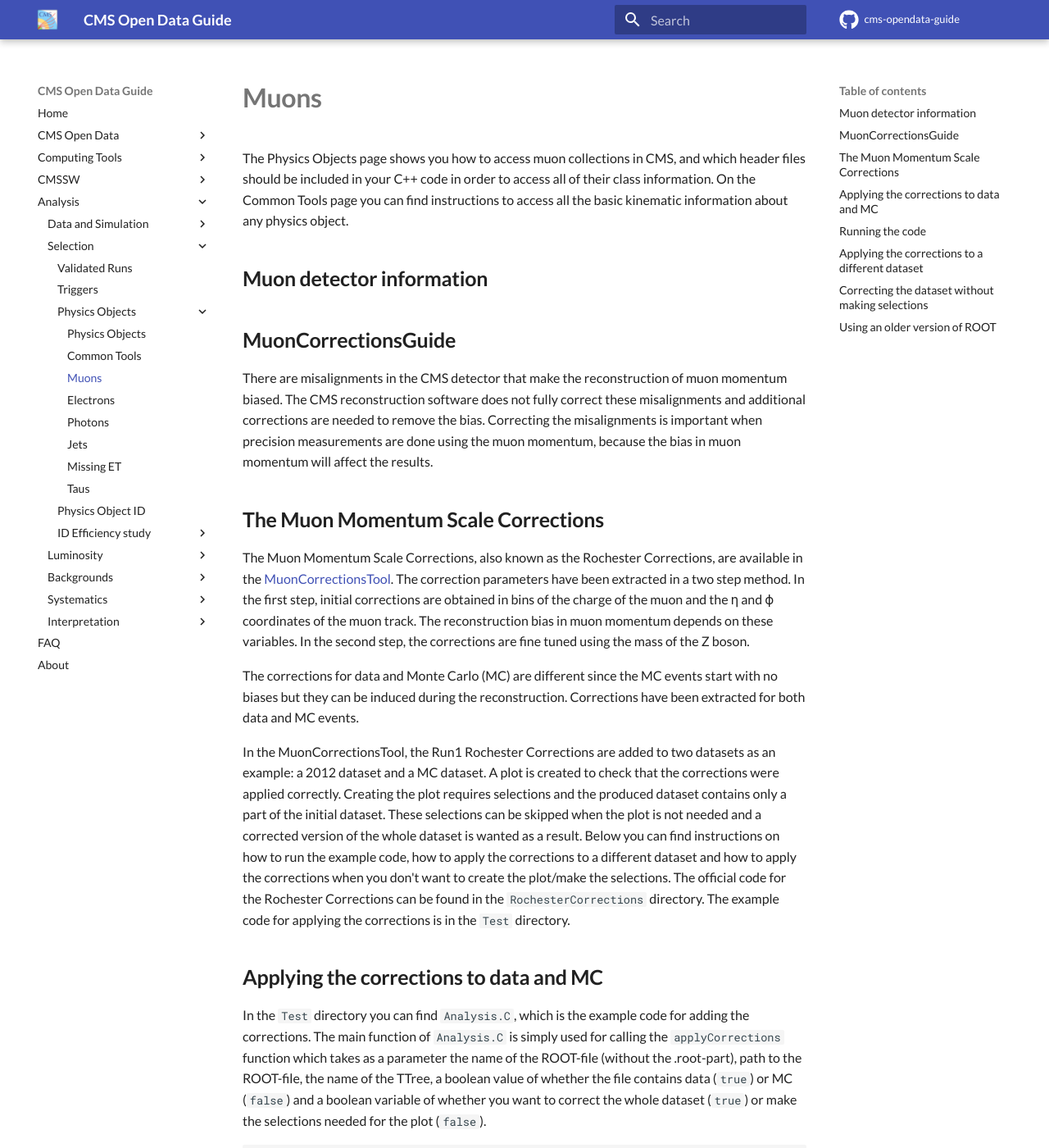
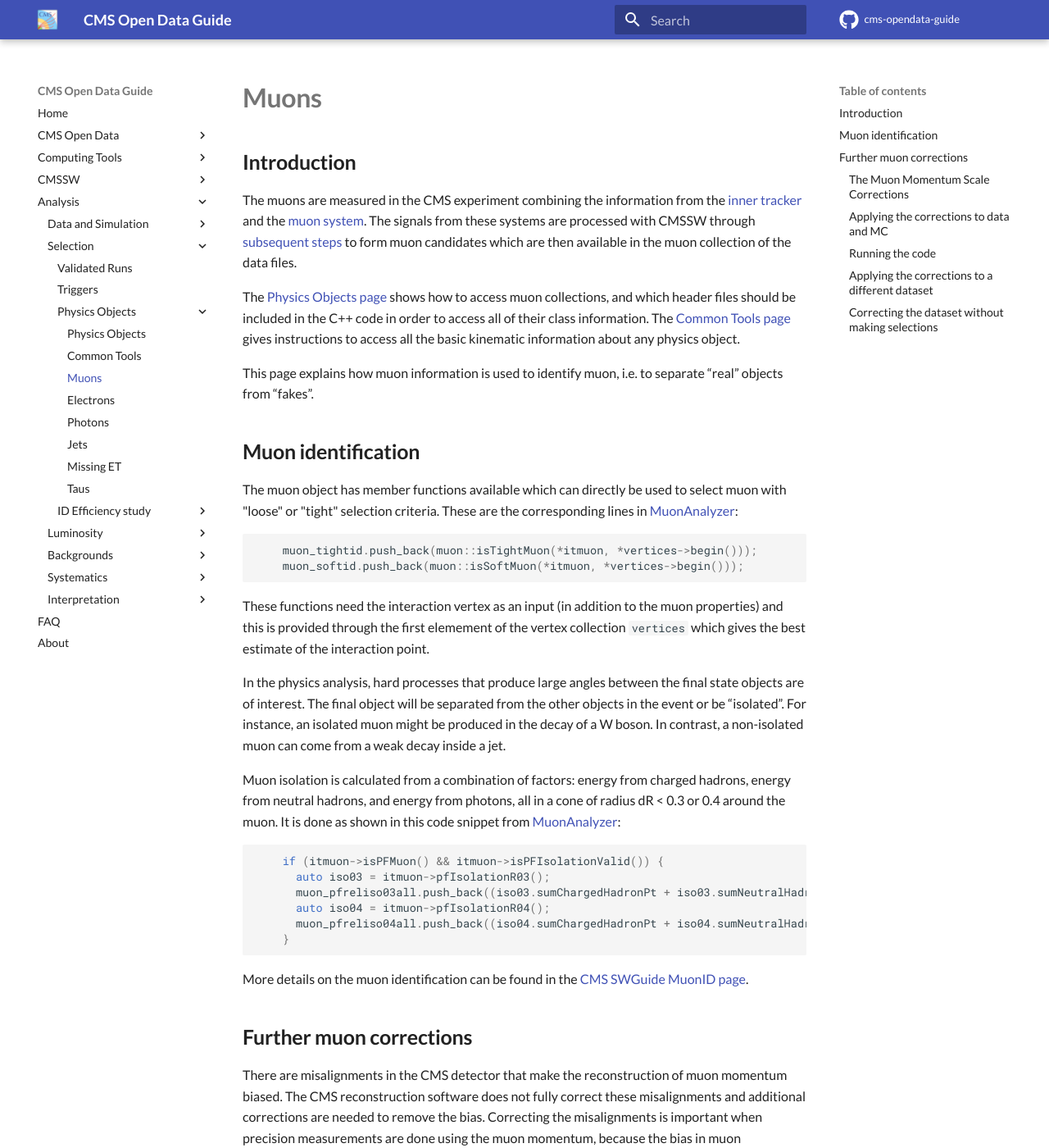
Before and after one commit to cernopendata/cms-opendata-guide, an MkDocs documentation site: the page built from docs/analysis/selection/objects/muons.md, in a window 1280 px wide and 1400 px high. Shown: the whole window at 82% size. Built offline with MkDocs 1.6.1 and Material for MkDocs 9.7.7, drawn with Linux system fonts in a browser that asks for light colours; comment, search, counter and statistics services are not loaded; some of the changed text lies outside the part shown.

Commit message:
analysis: update muons (#86)

````diff
--- a/docs/analysis/selection/objects/muons.md
+++ b/docs/analysis/selection/objects/muons.md
@@ -1,14 +1,44 @@
 # Muons
 
-The Physics Objects page shows you how to access muon collections in CMS, and which header files should be included in your C++ code in order to access all of their class information. On the Common Tools page you can find instructions to access all the basic kinematic information about any physics object.
+## Introduction
 
-## Muon detector information
+The muons are measured in the CMS experiment combining the information from the [inner tracker](https://cms.cern/index.php/detector/identifying-tracks) and the [muon system](https://cms.cern/detector/detecting-muons). The signals from these systems are processed with CMSSW through [subsequent steps](../../../cmssw/cmsswdatamodel.md) to form muon candidates which are then available in the muon collection of the data files.
 
-## MuonCorrectionsGuide
+The [Physics Objects page](objects.md) shows how to access muon collections, and which header files should be included in the C++ code in order to access all of their class information. The [Common Tools page](tools.md) gives instructions to access all the basic kinematic information about any physics object.
 
-There are misalignments in the CMS detector that make the reconstruction of muon momentum biased. The CMS reconstruction software does not fully correct these misalignments and additional corrections are needed to remove the bias. Correcting the misalignments is important when precision measurements are done using the muon momentum, because the bias in muon momentum will affect the results.
+This page explains how muon information is used to identify muon, i.e. to separate “real” objects from “fakes”.
 
-## The Muon Momentum Scale Corrections
+## Muon identification
+
+The muon object has member functions available which can directly be used to select muon with "loose" or "tight" selection criteria. These are the corresponding lines in [MuonAnalyzer](https://github.com/cms-opendata-analyses/PhysObjectExtractorTool/blob/2012/PhysObjectExtractor/src/MuonAnalyzer.cc):
+
+``` cpp
+    muon_tightid.push_back(muon::isTightMuon(*itmuon, *vertices->begin()));
+    muon_softid.push_back(muon::isSoftMuon(*itmuon, *vertices->begin()));
+```
+
+These functions need the interaction vertex as an input (in addition to the muon properties) and this is provided through the first elemement of the vertex collection `vertices` which gives the best estimate of the interaction point.
+
+In the physics analysis, hard processes that produce large angles between the final state objects are of interest. The final object will be separated from the other objects in the event or be “isolated”. For instance, an isolated muon might be produced in the decay of a W boson. In contrast, a non-isolated muon can come from a weak decay inside a jet.
+
+Muon isolation is calculated from a combination of factors: energy from charged hadrons, energy from neutral hadrons, and energy from photons, all in a cone of radius dR < 0.3 or 0.4 around the muon. It is done as shown in this code snippet from [MuonAnalyzer](https://github.com/cms-opendata-analyses/PhysObjectExtractorTool/blob/2012/PhysObjectExtractor/src/MuonAnalyzer.cc):
+
+``` cpp
+    if (itmuon->isPFMuon() && itmuon->isPFIsolationValid()) {
+      auto iso03 = itmuon->pfIsolationR03();
+      muon_pfreliso03all.push_back((iso03.sumChargedHadronPt + iso03.sumNeutralHadronEt + iso03.sumPhotonEt)/itmuon->pt());
+      auto iso04 = itmuon->pfIsolationR04();
+      muon_pfreliso04all.push_back((iso04.sumChargedHadronPt + iso04.sumNeutralHadronEt + iso04.sumPhotonEt)/itmuon->pt());
+    }
+```
+
+More details on the muon identification can be found in the [CMS SWGuide MuonID page](https://twiki.cern.ch/twiki/bin/view/CMSPublic/SWGuideMuonId).
+
+## Further muon corrections
+
+There are misalignments in the CMS detector that make the reconstruction of muon momentum biased. The CMS reconstruction software does not fully correct these misalignments and additional corrections are needed to remove the bias. Correcting the misalignments is important when precision measurements are done using the muon momentum, because the bias in muon momentum will affect the results. However, if the measurement is not sensitive to the exact muon momentum, applying these corrections is not necessary.
+
+### The Muon Momentum Scale Corrections
 
 The Muon Momentum Scale Corrections, also known as the Rochester Corrections, are available in the [MuonCorrectionsTool](https://github.com/cms-legacydata-analyses/MuonCorrectionsTool). The correction parameters have been extracted in a two step method. In the first step, initial corrections are obtained in bins of the charge of the muon and the η and ϕ coordinates of the muon track. The reconstruction bias in muon momentum depends on these variables. In the second step, the corrections are fine tuned using the mass of the Z boson.
 
@@ -16,7 +46,10 @@ The corrections for data and Monte Carlo (MC) are different since the MC events
 
 In the MuonCorrectionsTool, the Run1 Rochester Corrections are added to two datasets as an example: a 2012 dataset and a MC dataset. A plot is created to check that the corrections were applied correctly. Creating the plot requires selections and the produced dataset contains only a part of the initial dataset. These selections can be skipped when the plot is not needed and a corrected version of the whole dataset is wanted as a result. Below you can find instructions on how to run the example code, how to apply the corrections to a different dataset and how to apply the corrections when you don't want to create the plot/make the selections. The official code for the Rochester Corrections can be found in the `RochesterCorrections` directory. The example code for applying the corrections is in the `Test` directory.
 
-## Applying the corrections to data and MC
+!!! Warning
+    The following example does not need the CMSSW environment but it requires ROOT. This code was written using the ROOT version 6.22.08. If you are using an older version, you might get errors running the code. In this case, try using `rochcor2012wasym_old.h` instead of `rochcor2012wasym.h`. You can do this by changing the first line of `rochcor2012wasym.cc` to `#include "rochcor2012wasym_old.h"`.
+
+### Applying the corrections to data and MC
 
 In the `Test` directory you can find `Analysis.C`, which is the example code for adding the corrections. The main function of `Analysis.C` is simply used for calling the `applyCorrections` function which takes as a parameter the name of the ROOT-file (without the .root-part), path to the ROOT-file, the name of the TTree, a boolean value of whether the file contains data (`true`) or MC (`false`) and a boolean variable of whether you want to correct the whole dataset (`true`) or make the selections needed for the plot (`false`).
 
@@ -139,7 +172,7 @@ Finally, the new TTree is written to the output file.
   DataTreeCor->Write();
 ```
 
-## Running the code
+### Running the code
 
 1. Open ROOT in terminal
 
@@ -169,7 +202,7 @@ Finally, the new TTree is written to the output file.
    main()
    ```
 
-## Applying the corrections to a different dataset
+### Applying the corrections to a different dataset
 
 You can use the example code to apply the corrections to different datasets. However, a few changes needs to be made for the code to work correctly. The first thing that needs to be changed is of course the function call in the main function. Call `applyCorrections` using the parameters that correspond your dataset. Remember that for the first boolean parameter `true` means your ROOT file contains data and `false` means it contains MC. For the last parameter, `true` means you want to correct all muons without making selections and `false` means you want to make the selections needed for the MuonCorrectionsTool plot.
 
@@ -194,10 +227,6 @@ The second thing you need to do is check the names and data types of the branche
   DataTree->SetBranchAddress("Muon_pt", &Muon_pt);
 ```
 
-## Correcting the dataset without making selections
+### Correcting the dataset without making selections
 
 If you want to correct all muons without making the selections needed for the MuonCorrectionsTool plot, simply give `true` as the last parameter when calling `applyCorrections`. The code will then loop through the events, select events with muons and correct the muons.
-
-## Using an older version of ROOT
-
-This code was written using the ROOT version 6.22.08. If you are using an older version, you might get errors running the code. In this case, try using `rochcor2012wasym_old.h` instead of `rochcor2012wasym.h`. You can do this by changing the first line of `rochcor2012wasym.cc` to `#include "rochcor2012wasym_old.h"`.
--- a/mkdocs.yml
+++ b/mkdocs.yml
@@ -44,7 +44,6 @@ nav:
                 - 'Jets': analysis/selection/objects/jets.md
                 - 'Missing ET': analysis/selection/objects/met.md
                 - 'Taus': analysis/selection/objects/taus.md
-            - 'Physics Object ID': analysis/selection/objectid.md
             - 'ID Efficiency study':
                 - 'Tag and Probe': analysis/selection/idefficiencystudy/tagandprobe.md
                 - 'Signal extraction': analysis/selection/idefficiencystudy/signalextraction.md
````
Also changed, not shown: docs/analysis/selection/objectid.md (deleted, +0 -4 lines), docs/analysis/selection/objects/objects.md (+12 -2 lines).
